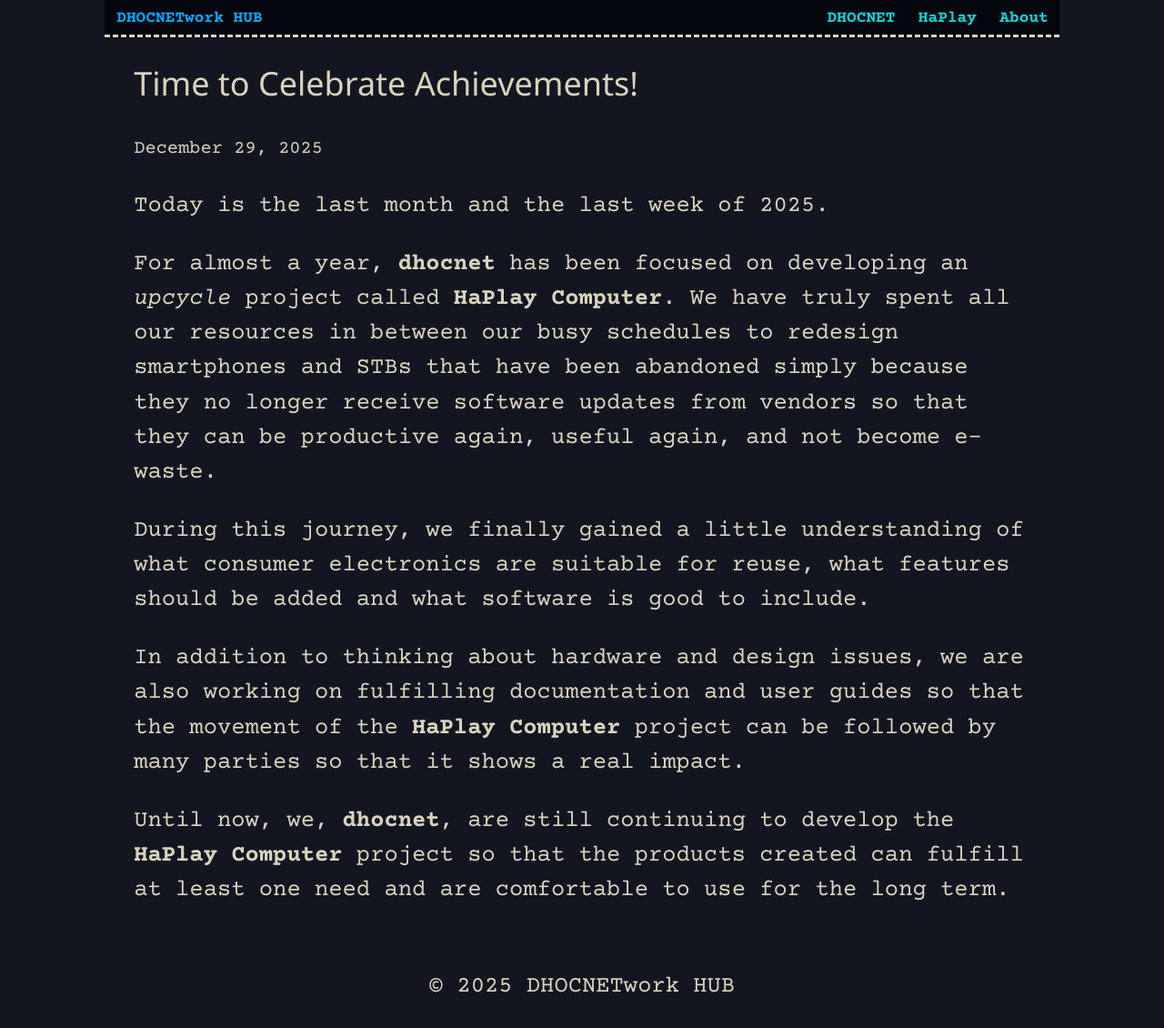
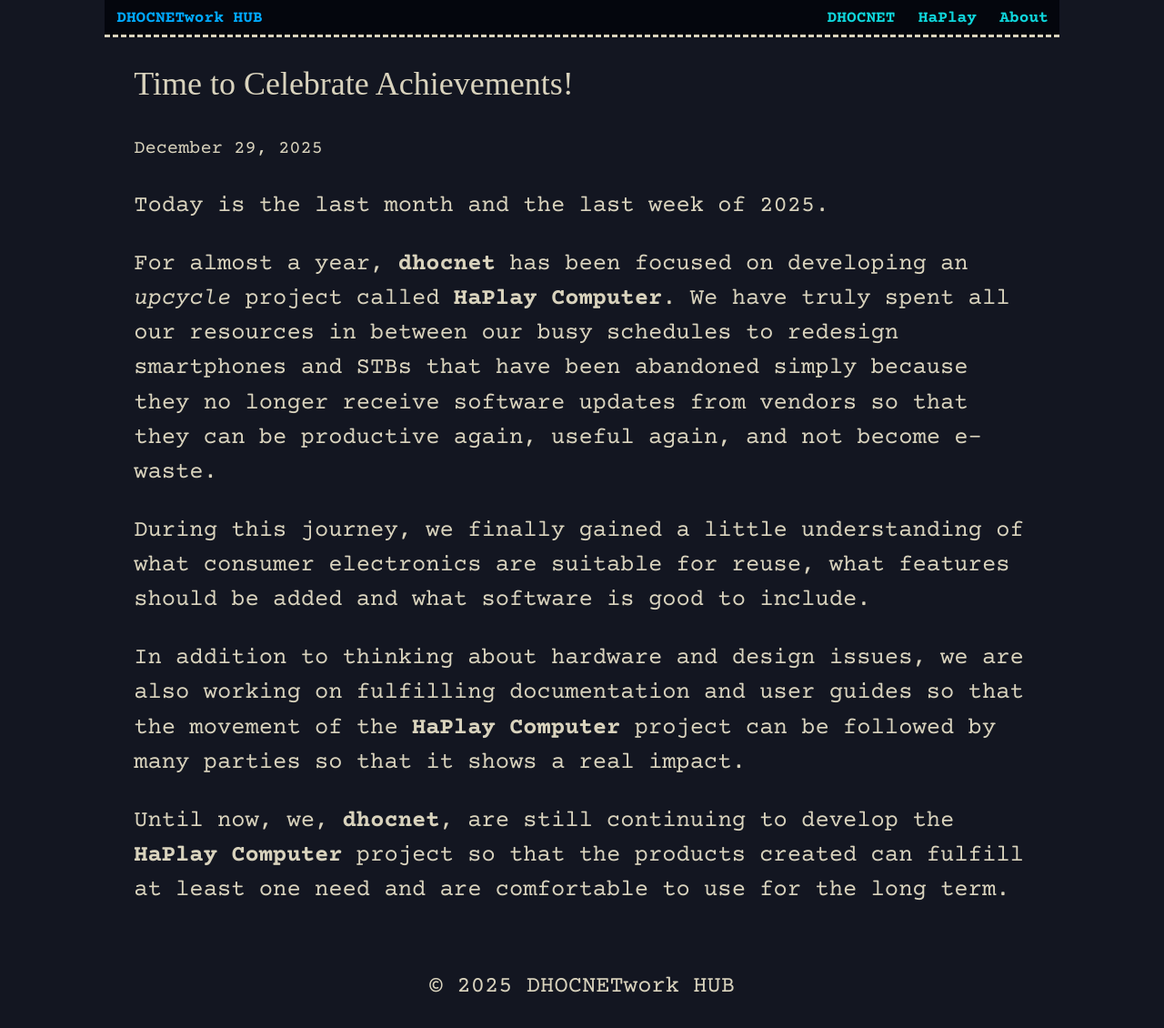
Before and after one commit to dhocnet/dhocnet.github.io, a Jekyll site: the page built from _posts/2025-12-29-Time_to_Celebrate_Achievements.md, in a window 1280 px wide. Shown: the whole page at 91% size. Built offline with Jekyll 4.4.1, drawn with Linux system fonts in a browser that asks for light colours; some web fonts are replaced.

Commit message:
Update default.html

```diff
--- a/_layouts/default.html
+++ b/_layouts/default.html
@@ -18,6 +18,10 @@
                 font-family: "Courier Prime";
                 font-size: 1.7em;
                 line-spacing: 1.2em;
+            }
+
+            body h1, body h2, body h3 {
+                font-family: "Times New Roman";
             }
 
             #dhocnet-main-header {
```
